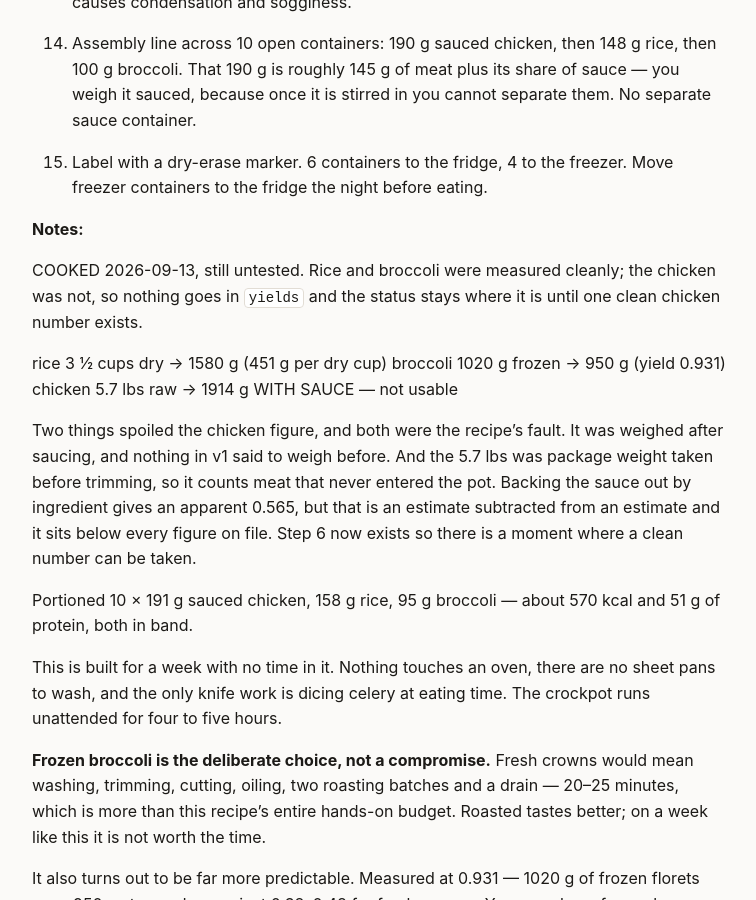
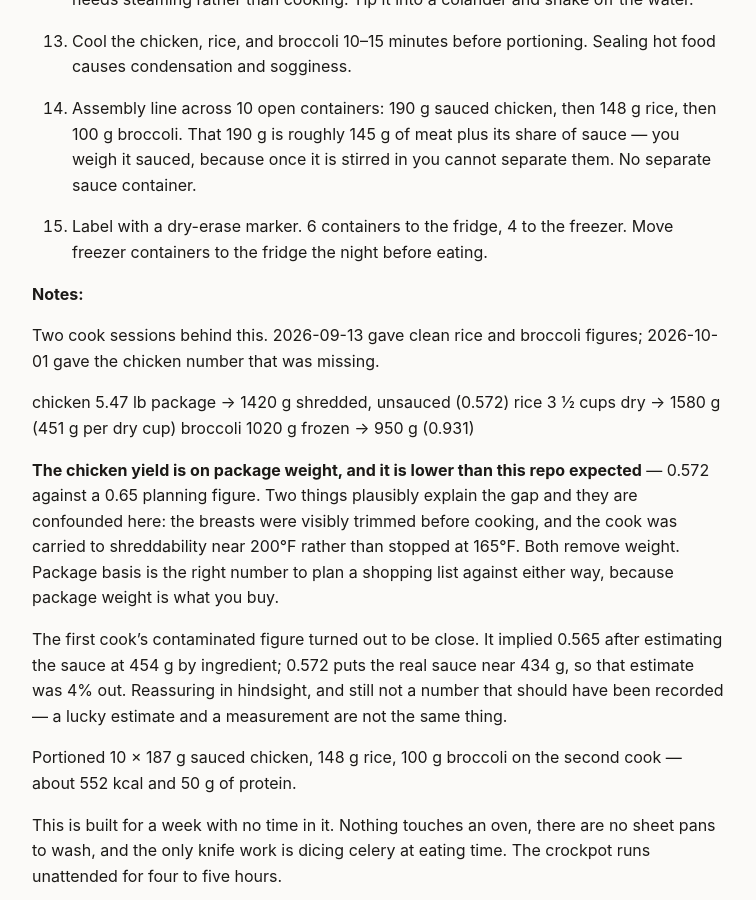
Before and after one commit to ZJBecker32/ten-containers, a Jekyll site: the page built from recipes/buffalo-chicken.md, in a window 1280 px wide and 900 px high, scrolled down 2357 px. Shown: the whole window, without its empty margins (260-1016 px from the left). Built offline with Jekyll 4.4.1, drawn with Linux system fonts in a browser that asks for light colours; some of the changed text lies outside the part shown.

Commit message:
Buffalo to dialed-in; crockpot chicken yield drops to 0.57
The weigh step added in v2 produced the number that was blocking this recipe:
1420 g of shredded chicken, unsauced, off 2481 g of package weight.
0.572 on a package basis, against the 0.65 this repo had been planning at.

Two explanations are confounded and this data cannot separate them. The
breasts were visibly trimmed before cooking, and the cook was carried to
shreddability near 200°F rather than stopped at 165°F. Both remove weight.
Package basis is the useful one for shopping either way, since package weight
is what gets bought.

standing-parameters updated accordingly: the crockpot row is now 0.57-0.64 on
package weight, planning at 0.57, and the older 0.70-0.76 range is marked
unreliable. It predates any recorded session and is probably a trimmed basis
or a cook stopped early. Separating trim from endpoint would need a session
that trims but stops at 165°F, which is not worth cooking on purpose.

The previous session's discarded figure graded well in hindsight — it implied
0.565 after estimating the sauce at 454 g, and 0.572 puts the real sauce near
434 g, 4% out. Discarding it was still right. A lucky estimate and a
measurement are not the same thing, and nothing at the time distinguished them.

Chicken bought as 2.89 + 2.58 lbs for lack of better sizes, 5% under target,
landing 187 g sauced per container against 190. No adjustment needed.

Five of six recipes are now dialed-in. Teriyaki is the only one never cooked,
and the only one over the sodium ceiling.

Co-Authored-By: Claude Opus 5 <noreply@anthropic.com>
Claude-Session: https://claude.ai/code/session_01UgQQ4eCUmbkrGrvZUTtmrD

```diff
--- a/recipes/buffalo-chicken.md
+++ b/recipes/buffalo-chicken.md
@@ -1,8 +1,8 @@
 ---
 title: Buffalo Chicken Bowls
 slug: buffalo-chicken
-status: untested
-version: 2
+status: dialed-in
+version: 3
 
 containers: 10
 storage:
@@ -33,7 +33,12 @@ nutrition_per_container:
   added_sugar_g: 0
   estimated: true
 
-yields: {}
+last_cooked: 2026-10-01
+
+yields:
+  chicken_breast_whole_crockpot_pkg: 0.572
+  jasmine_rice_g_per_cup_dry: 451
+  broccoli_frozen_florets: 0.931
 
 fresh_toppings:
   - ranch or blue cheese dressing
@@ -94,24 +99,29 @@ fresh_toppings:
 
 **Notes:**
 
-COOKED 2026-09-13, still untested. Rice and broccoli were measured cleanly;
-the chicken was not, so nothing goes in `yields` and the status stays where it
-is until one clean chicken number exists.
+Two cook sessions behind this. 2026-09-13 gave clean rice and broccoli
+figures; 2026-10-01 gave the chicken number that was missing.
 
-  rice       3 ½ cups dry -> 1580 g   (451 g per dry cup)
-  broccoli   1020 g frozen ->  950 g   (yield 0.931)
-  chicken    5.7 lbs raw  -> 1914 g   WITH SAUCE — not usable
+  chicken    5.47 lb package -> 1420 g shredded, unsauced   (0.572)
+  rice       3 ½ cups dry    -> 1580 g                      (451 g per dry cup)
+  broccoli   1020 g frozen   ->  950 g                      (0.931)
 
-Two things spoiled the chicken figure, and both were the recipe's fault. It
-was weighed after saucing, and nothing in v1 said to weigh before. And the
-5.7 lbs was package weight taken before trimming, so it counts meat that never
-entered the pot. Backing the sauce out by ingredient gives an apparent 0.565,
-but that is an estimate subtracted from an estimate and it sits below every
-figure on file. Step 6 now exists so there is a moment where a clean number
-can be taken.
+**The chicken yield is on package weight, and it is lower than this repo
+expected** — 0.572 against a 0.65 planning figure. Two things plausibly
+explain the gap and they are confounded here: the breasts were visibly trimmed
+before cooking, and the cook was carried to shreddability near 200°F rather
+than stopped at 165°F. Both remove weight. Package basis is the right number
+to plan a shopping list against either way, because package weight is what you
+buy.
 
-Portioned 10 × 191 g sauced chicken, 158 g rice, 95 g broccoli — about 570
-kcal and 51 g of protein, both in band.
+The first cook's contaminated figure turned out to be close. It implied 0.565
+after estimating the sauce at 454 g by ingredient; 0.572 puts the real sauce
+near 434 g, so that estimate was 4% out. Reassuring in hindsight, and still
+not a number that should have been recorded — a lucky estimate and a
+measurement are not the same thing.
+
+Portioned 10 × 187 g sauced chicken, 148 g rice, 100 g broccoli on the second
+cook — about 552 kcal and 50 g of protein.
 
 This is built for a week with no time in it. Nothing touches an oven, there
 are no sheet pans to wash, and the only knife work is dicing celery at eating
```
Also changed, not shown: other parts of recipes/buffalo-chicken.md (+4 -4 lines), docs/standing-parameters.md (+12 -1 lines), sessions/2026-10-01-buffalo-chicken.md (added, +48 -0 lines), 1 other file.
